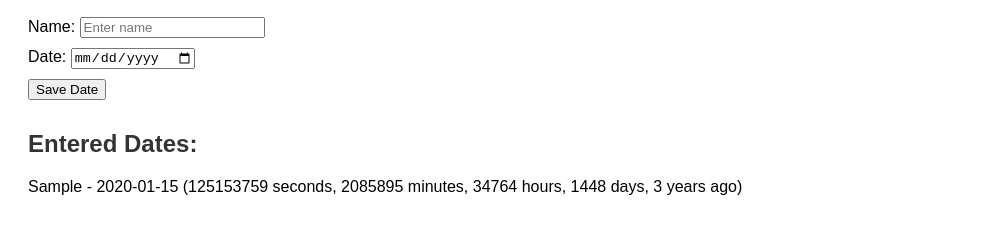
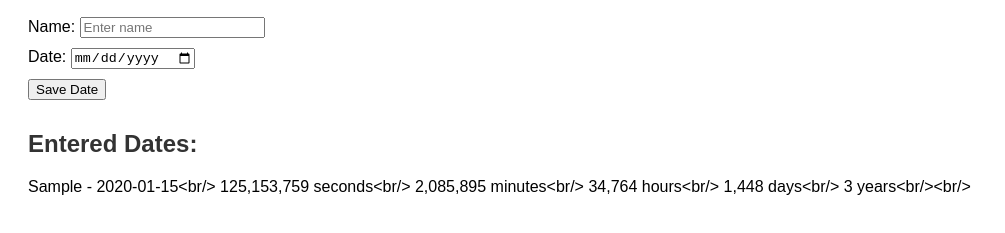
Before and after one commit to alangfiles/DateOdometer, a plain HTML site: page index.html in a window 1280 px wide. Both pictures are taken after typing "Sample", "2020-01-15" into the empty fields and a click on the button "Save Date". Shown: the part 79-312 px from the top of the page, without its empty margins (0-1005 px from the left). Drawn offline with Linux system fonts and the light colour scheme.

Commit message:
formatting

```diff
--- a/index.html
+++ b/index.html
@@ -53,11 +53,11 @@
         const days = Math.floor(hours / 24);
         const years = Math.floor(days / 365);
 
-        const dateString = `${name} - ${dateInput}`;
-        const timeString = `(${seconds} seconds, ${minutes} minutes, ${hours} hours, ${days} days, ${years} years ago)`;
+        const dateString = `${name} - ${dateInput}<br/>`;
+        const timeString = `${seconds.toLocaleString()} seconds<br/> ${minutes.toLocaleString()} minutes<br/> ${hours.toLocaleString()} hours<br/> ${days.toLocaleString()} days<br/> ${years.toLocaleString()} years<br/>`;
 
         const listItem = document.createElement('li');
-        listItem.textContent = `${dateString} ${timeString}`;
+        listItem.textContent = `${dateString} ${timeString}<br/>`;
 
         document.getElementById('dateList').appendChild(listItem);
 
```
